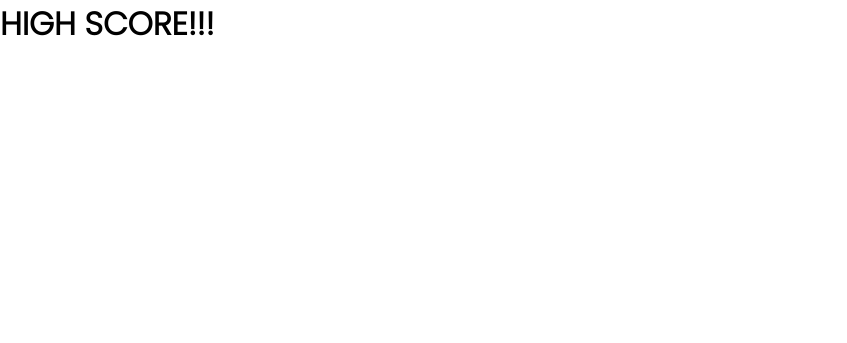
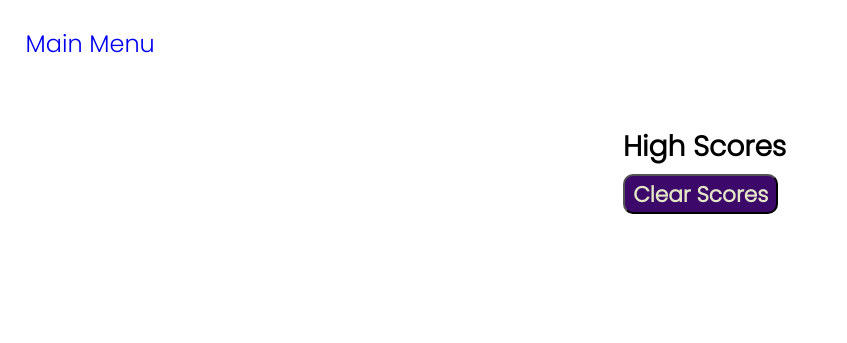
Before and after one commit to asharif123/code-questionnaire, a plain HTML site: page high-score.html in a window 1280 px wide. Shown: the whole page, without its empty margins (0-847 px from the left). Drawn offline with Linux system fonts and the light colour scheme.

```diff
--- a/assets/css/styles.css
+++ b/assets/css/styles.css
@@ -35,11 +35,15 @@
     margin-top: 10px;
 }
 
-#start-button, #next-button {
+#start-button, #next-button, #clear-button {
     background-color: rgb(60, 9, 107);
     color: rgb(228, 231, 198);
-    padding: 1%;
-    border-radius: 30px;
-    font-size: 100%;
+    padding: 1% 5%;
+    border-radius: 10px;
+    font-size: 90%;
     font-weight: 900;
 }
+
+#high-scores {
+    margin: 100px auto;
+}
--- a/assets/js/scripts.js
+++ b/assets/js/scripts.js
@@ -1,6 +1,11 @@
 // PSEUDOCODE:
-// When user hits "Start Quiz", redirect to question-one webpage and start the 10 second timer
-
+// When user hits "Start Quiz", redirect to question-one webpage and start the 30 second timer
+// When user is on question 1, user has 4 choices to choose from
+// if user hits next and chooses wrong answer, should briefly show "Wrong!" message and subtract 5 seconds from timer
+// if user chooses correct answer, should briefly show "Correct!" message and increment users score by 5 points
+// if user answers all questions before timer or time expires, should see "Game Over!" and user's score
+// at the end of the game, user should enter initials and save statistics.
+// in Highscore webpage, user should see the user with highest score and be given option to clear
 var startButton = document.querySelector("#start-button");
 var timerCount = document.querySelector(".timer");
 var timeLeft = 30;
@@ -10,24 +15,31 @@
 nextButton.setAttribute("id", "next-button");
 nextButton.innerHTML = "Next";
 
+// record which question the user is currently at
 var currentQuestion = 0;
+
+// Questions and answers
 var questions = [
     "",
-    `<p>Question 1</p>`,
+    `<p>What is Javascript?</p>`,
     `<p>This is Question 2!</p>`,
     `<p>This is Question 3!</p>`,
     `<p>This is Question 4!</p>`,
     `<p>This is Question 5!</p>`
 ];
 
+var answers = { 1:["A Programming language</input>", "<p>A coffee drink</p>", "<p>Name of a movie script</p>", "<p>A character in Star Wars</p>"]
+
+}
+
 // timer function for 30 second time limit
 // stop the timer if user either answers all 5 questions or fails to anser before time limit
 function timerStart() {
-    timer = setInterval(function() {
+    var timerInterval = setInterval(function() {
         timerCount.textContent = timeLeft;
         if (timeLeft === 0 || currentQuestion > 5) {
             document.querySelector("#stage").innerHTML = "<h1>GAME OVER!</h1>";
-            clearInterval(timeInterval);
+            clearInterval(timerInterval);
         }
         timeLeft--;
 
@@ -42,6 +54,10 @@
     if (currentQuestion !== 0) {
         console.log(currentQuestion);
         document.querySelector("#stage").innerHTML = questions[currentQuestion];
+        for (var i = 0; i < answers[currentQuestion].length; i++) {
+            document.querySelector("#stage").textContent = (answers[currentQuestion][i]);
+        }
+        // add the next button
         document.querySelector("#stage").appendChild(nextButton);
 
     }
--- a/high-score.html
+++ b/high-score.html
@@ -11,7 +11,19 @@
     <link href="https://fonts.googleapis.com/css2?family=Poppins:wght@300&display=swap" rel="stylesheet">
 </head>
 <body>
-    <h1>HIGH SCORE!!!</h1>
+    <header>
+        <ul>
+            <li><a href="./index.html">Main Menu</a></li>
+            <div id="high-scores">
+                <h3>High Scores</h3>
+                <ul>
+                    <li></li>
+                </ul>
+                <button id="clear-button">Clear Scores</button>
+            </div>
+        </ul>
+    </header>
+
     <script src="/assets/js/scripts.js"></script>
 </body>
 </html>
```
